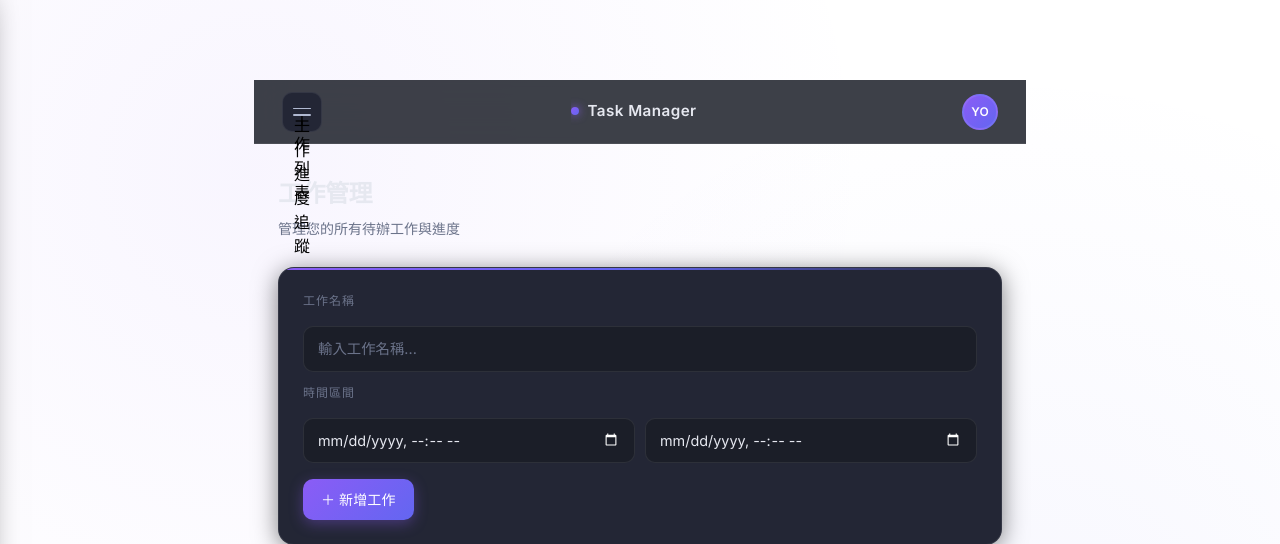
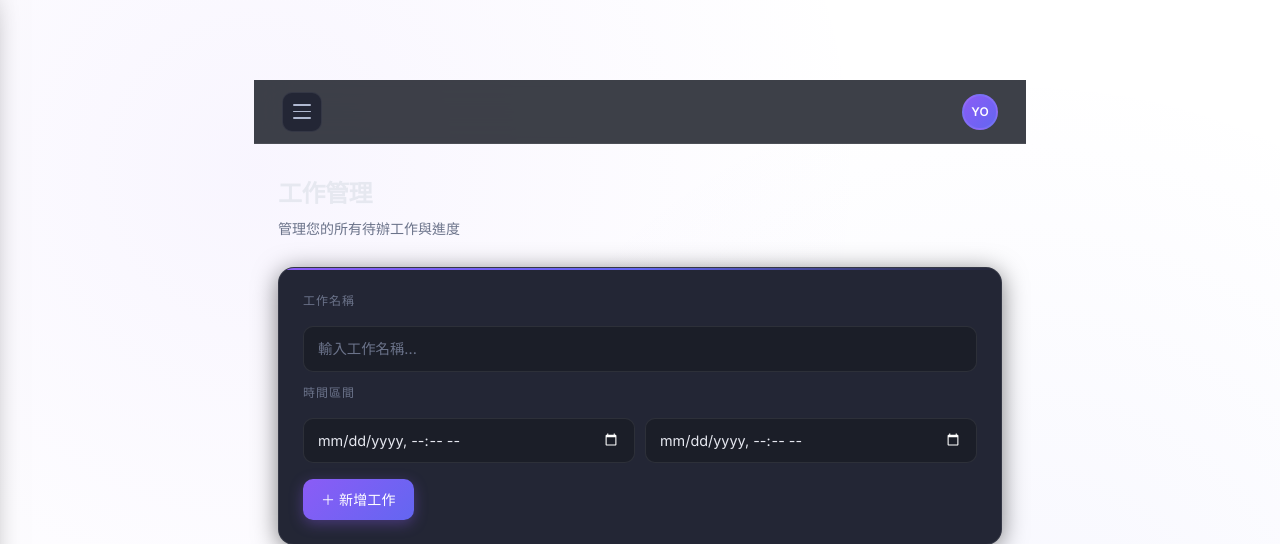
Before and after one commit to Zhuang-Day/WorkPlanManager, a Flask app: page / in a window 1280 px wide. Shown: the top 544 px of the page. Run offline with Flask 3, Linux system fonts and the light colour scheme; data that the repository does not hold is empty; some libraries are stand-ins or nearby versions.

Commit message:
fix(UI): update homepage UI

```diff
--- a/templates/index.html
+++ b/templates/index.html
@@ -8,12 +8,10 @@
 <nav class="navbar">
     <!-- 漢堡選單 -->
     <button class="hamburger" onclick="toggleMenu()" aria-label="Menu">
-        <span>工作列表</span>
-        <span>工作進度追蹤</span>
+        <span></span>
+        <span></span>
+        <span></span>
     </button>
-
-    <!-- Brand -->
-    <div class="navbar-brand">Task Manager</div>
 
     <!-- 右側頭像 -->
     <div class="navbar-avatar">YO</div>
```
